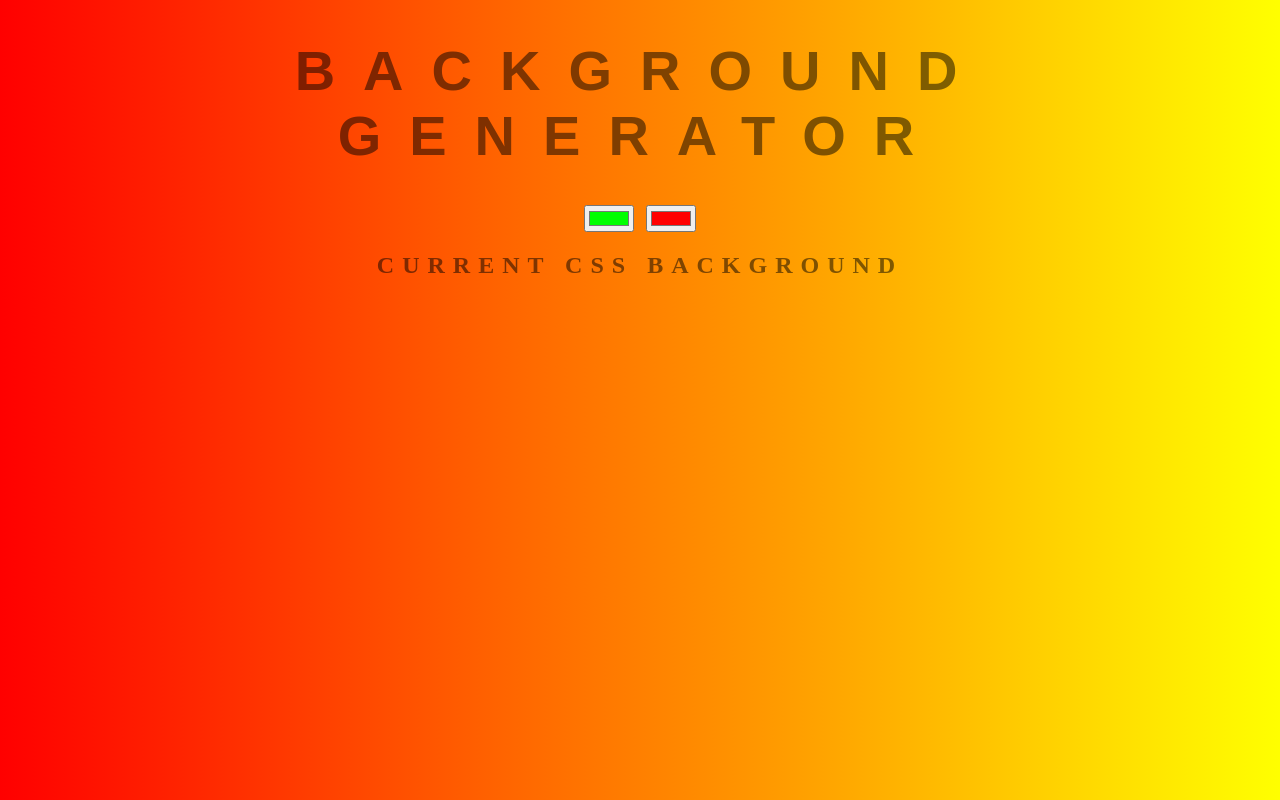
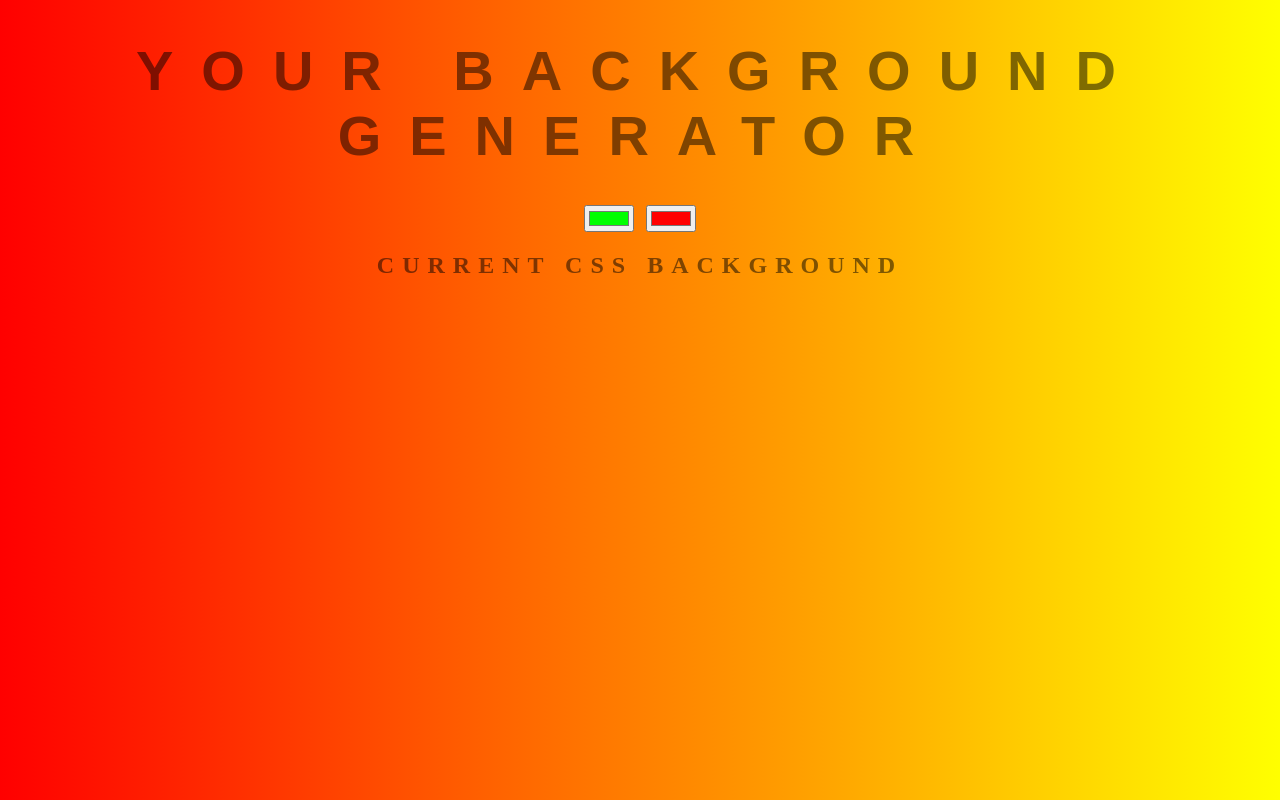
Before and after one commit to SimonLukas8/background-generator, a plain HTML site: page index.html in a window 1280 px wide. Drawn offline with Linux system fonts and the light colour scheme.

Commit message:
new heading

```diff
--- a/index.html
+++ b/index.html
@@ -5,7 +5,7 @@
 	<link rel="stylesheet" type="text/css" href="style.css">
 </head>
 <body id="gradient">
-	<h1>Background Generator</h1>
+	<h1>Your Background Generator</h1>
 	<input class="color1" type="color" name="color1" value="#00ff00">
 	<input class="color2" type="color" name="color2" value="#ff0000">
 	<h2>Current CSS Background</h2>
```
